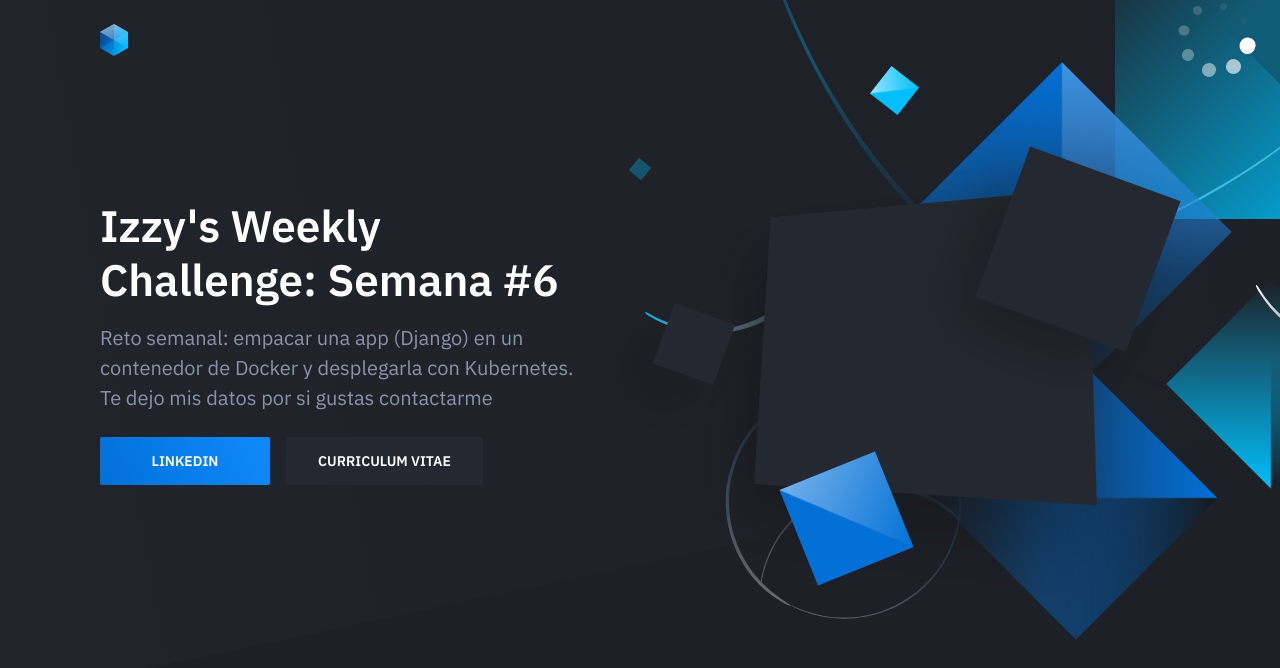
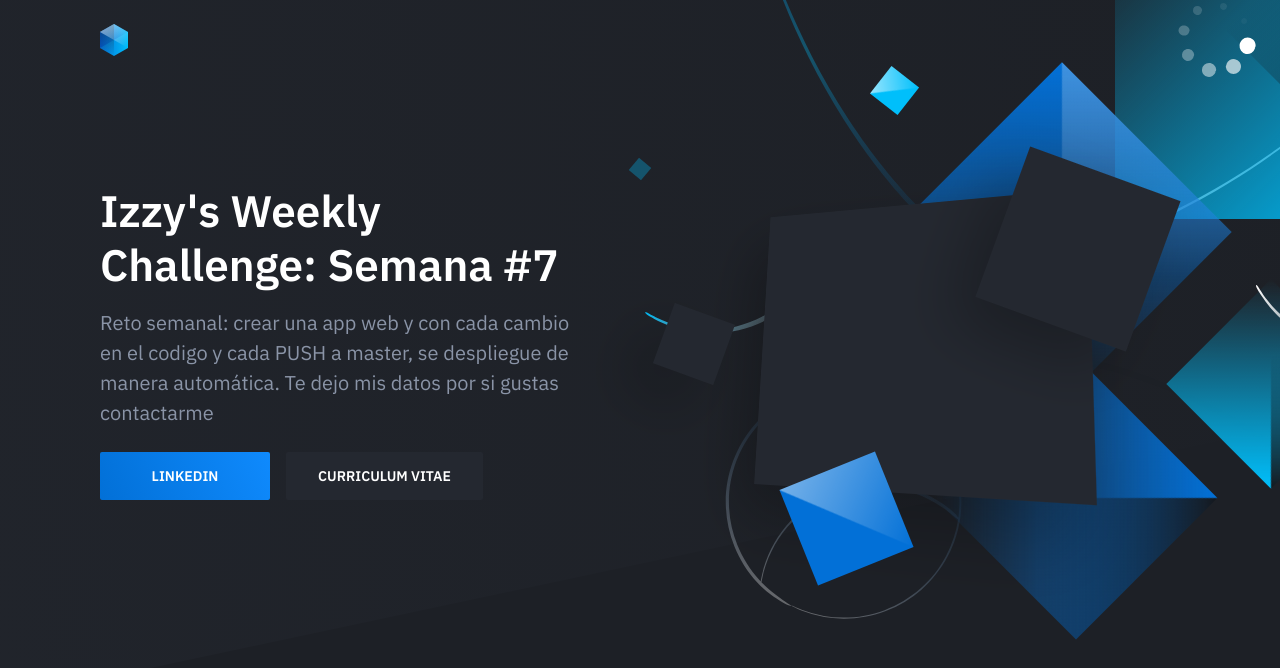
Before and after one commit to urimeba/django, a Django app: page / in a window 1280 px wide. Shown: the top 668 px of the page. Run offline with Django 3.2, Linux system fonts and the light colour scheme; some libraries are stand-ins or nearby versions.

Commit message:
*fix* Content in index
Showing the CD in Heroku

```diff
--- a/Templates/index.html
+++ b/Templates/index.html
@@ -33,8 +33,8 @@
                 <div class="container">
                     <div class="hero-inner">
 						<div class="hero-copy">
-	                        <h1 class="hero-title mt-0">Izzy's Weekly Challenge: Semana #6</h1>
-	                        <p class="hero-paragraph">Reto semanal: empacar una app (Django) en un contenedor de Docker y desplegarla con Kubernetes. Te dejo mis datos por si gustas contactarme</p>
+	                        <h1 class="hero-title mt-0">Izzy's Weekly Challenge: Semana #7</h1>
+	                        <p class="hero-paragraph">Reto semanal: crear una app web y con cada cambio en el codigo y cada PUSH a master, se despliegue de manera automática. Te dejo mis datos por si gustas contactarme</p>
 	                        <div class="hero-cta"><a class="button button-primary" href="https://www.linkedin.com/in/urimeba/">LinkedIn</a><a class="button" href="{% static 'cv.pdf' %}">Curriculum Vitae</a></div>
 						</div>
 						<div class="hero-figure anime-element">
```
